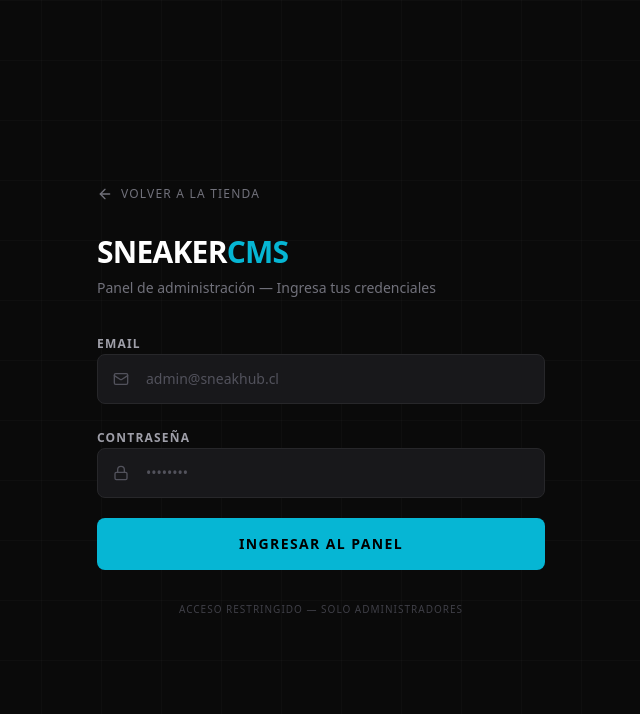
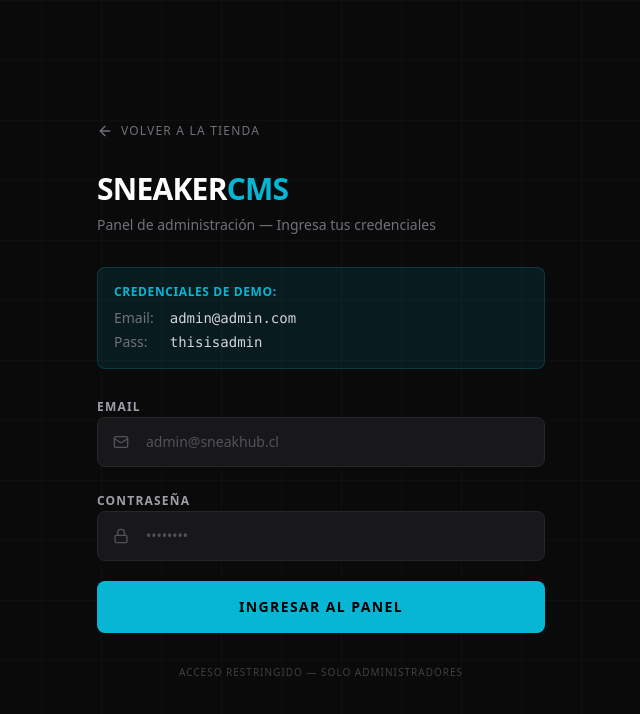
Before and after one commit to Juancho2706/Tiendadezapatos, a Next.js app: page /admin/login in a window 1280 px wide. Shown: the top 714 px of the page, without its empty margins (319-959 px from the left). Built offline with nearby package versions, Linux system fonts and the light colour scheme; no server answers.

Commit message:
feat: Add admin login page with Supabase authentication and role-based access control.

```diff
--- a/src/app/admin/login/page.tsx
+++ b/src/app/admin/login/page.tsx
@@ -108,6 +108,17 @@ function LoginForm() {
                     </div>
                 )}
 
+                {/* Demo Credentials */}
+                <div className="p-4 bg-[var(--color-neon)]/10 border border-[var(--color-neon)]/20 rounded-lg text-sm mb-6">
+                    <p className="font-bold text-[var(--color-neon)] uppercase tracking-wider text-xs mb-2">Credenciales de Demo:</p>
+                    <div className="grid grid-cols-[auto_1fr] gap-x-4 gap-y-1 text-zinc-300">
+                        <span className="text-zinc-500">Email:</span>
+                        <span className="font-mono">admin@admin.com</span>
+                        <span className="text-zinc-500">Pass:</span>
+                        <span className="font-mono">thisisadmin</span>
+                    </div>
+                </div>
+
                 <form onSubmit={handleLogin} className="space-y-5">
                     <div className="space-y-2">
                         <label className="text-xs font-bold uppercase tracking-widest text-zinc-400">Email</label>
```
